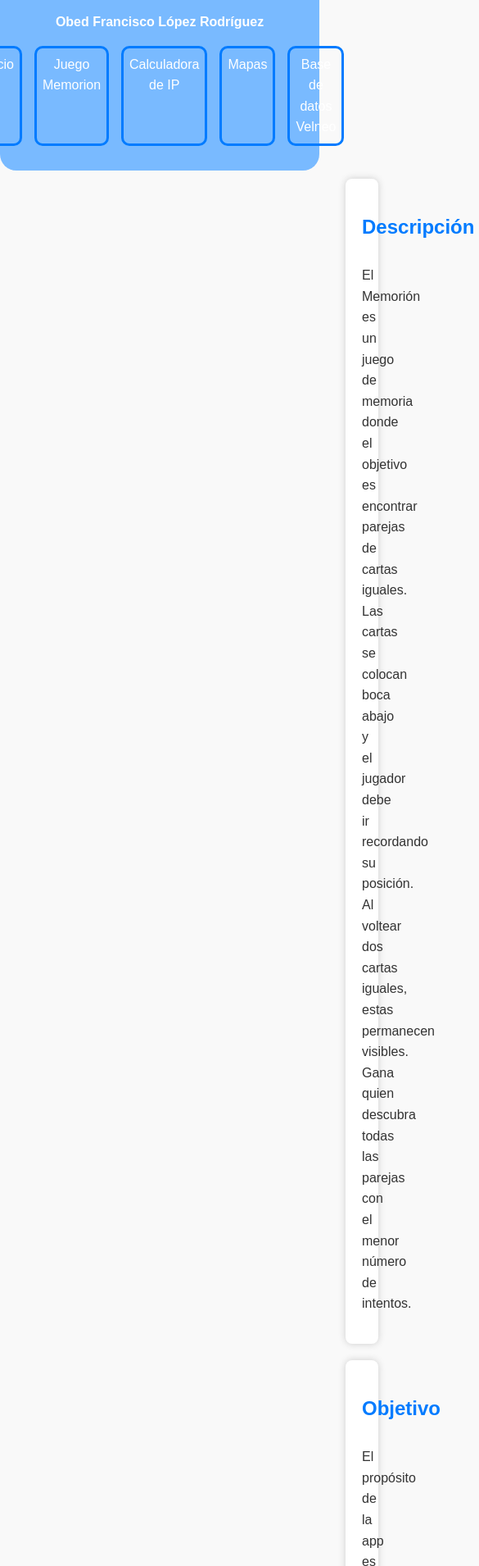
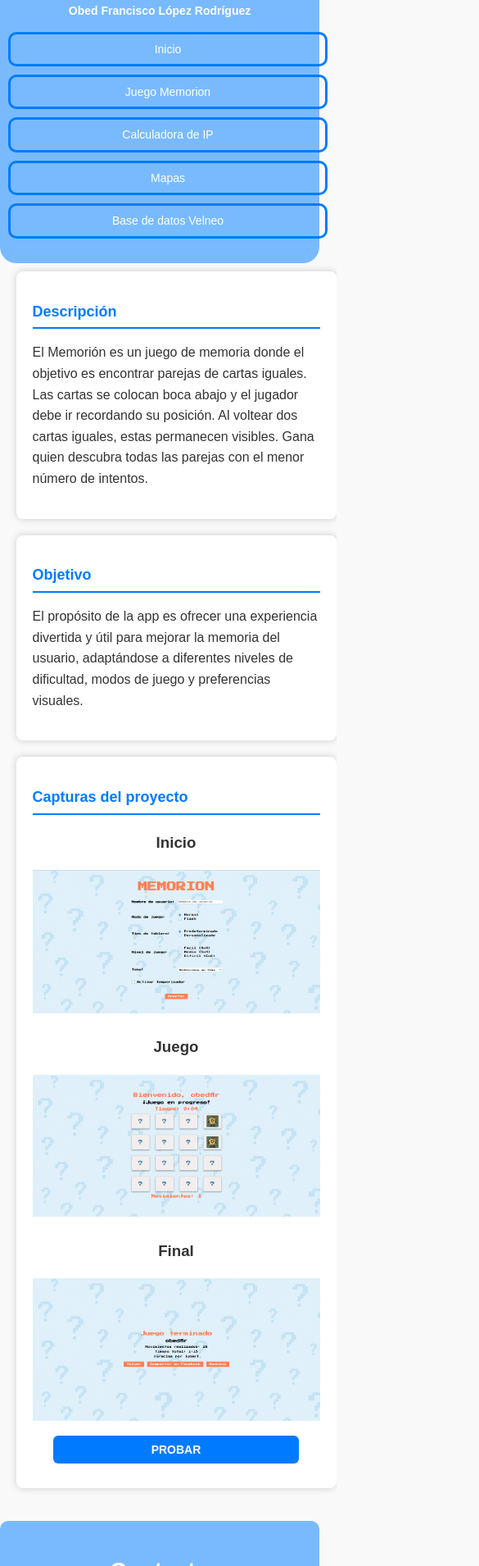
Before and after one commit to obedflr/portfolio, a plain HTML site: page html/proyecto1.html in a window 390 px wide. Shown: the part 90-2000 px from the top of the page at 82% size, 585 px wide, since content can reach past the window. Drawn offline with Linux system fonts and the light colour scheme.

Commit message:
responsive

```diff
--- a/css/style.css
+++ b/css/style.css
@@ -17,6 +17,7 @@
     align-items: center;
     top: 1px;
     right: 3px;
+    flex-wrap: wrap;
 }
 
 body {
@@ -26,17 +27,17 @@ body {
     background-color: #f9f9f9;
     color: #333;
     padding: 0;
-    height: 100vh;
+    min-height: 100vh;
 }
 
 header {
-    padding: 10px 10px; /* ajuste del padding para mayor control */
+    padding: 10px;
     margin-bottom: 10px;
 }
 
 header, footer {
     text-align: center;
-    color:white;
+    color: white;
     background-color: #79baff;
     border-radius: 20px;
 }
@@ -48,11 +49,11 @@ footer h1 {
 section {
     background: #fff;
     padding: 20px;
-    margin-bottom: 20px;
+    margin: 0 auto 20px auto;
     border-radius: 8px;
     box-shadow: 0 0 8px #ccc;
-    margin-right: 50vh; /* margen lateral der */
-    margin-left: 50vh; /* margen lateral izq */
+    max-width: 1000px;
+    width: 90%;
 }
 
 h2 {
@@ -93,23 +94,24 @@ button:hover {
 }
 
 nav ul {
-  display: flex;        /* Pone los items en fila */
-  list-style: none;     /* Quita los puntos de la lista */
-  padding: 0;           /* Quita el padding */
-  margin: 0;            /* Quita el margin */
-  gap: 15px;            /* Espacio entre items (opcional) */
+    display: flex;
+    list-style: none;
+    padding: 0;
+    margin: 0;
+    gap: 15px;
     justify-content: center;
+    flex-wrap: wrap;
     padding-bottom: 10px;
 }
 
-nav ul li{
+nav ul li {
     border-radius: 10px;
     border: solid;
     padding: 7px;
     border-color: #007BFF;
 }
 
-nav ul li a{
+nav ul li a {
     text-decoration: none;
     color: white;
 }
@@ -126,10 +128,13 @@ nav ul li a{
     display: flex;
     justify-content: center;
     gap: 30px;
+    flex-wrap: wrap;
 }
 
 .contacto-iconos a img {
     transition: transform 0.3s ease;
+    max-width: 40px;
+    height: auto;
 }
 
 .contacto-iconos a img:hover {
@@ -195,11 +200,13 @@ nav ul li a{
     background-color: #0056b3;
 }
 
-#Img{
-width: 750px;
+#Img {
+    width: 100%;
+    max-width: 750px;
+    height: auto;
 }
 
-.CPR{
+.CPR {
     text-align: center;
     align-items: center;
 }
@@ -207,3 +214,62 @@ width: 750px;
 .CPR h2 {
     text-align: left;
 }
+
+/* ----------- RESPONSIVE DESIGN ----------- */
+@media (max-width: 768px) {
+    section {
+        margin-left: 5%;
+        margin-right: 5%;
+    }
+
+    #btnIdioma {
+        top: 10px;
+        right: 10px;
+        font-size: 14px;
+    }
+
+    .proyecto-card {
+        width: 100%;
+        max-width: 300px;
+    }
+
+    nav ul {
+        flex-direction: column;
+        gap: 10px;
+    }
+
+    nav ul li {
+        width: 100%;
+        text-align: center;
+    }
+
+    #Img {
+        width: 100%;
+    }
+
+    .contacto-iconos {
+        gap: 15px;
+    }
+}
+
+@media (max-width: 480px) {
+    header, footer {
+        font-size: 14px;
+        padding: 10px;
+    }
+
+    h2 {
+        font-size: 18px;
+    }
+
+    .btn-effect-1,
+    .btn-proyecto,
+    button {
+        font-size: 14px;
+        padding: 6px 8px;
+    }
+
+    .proyecto-card {
+        padding: 10px;
+    }
+}
```
Lines whose indentation alone changed are shown as unchanged.
